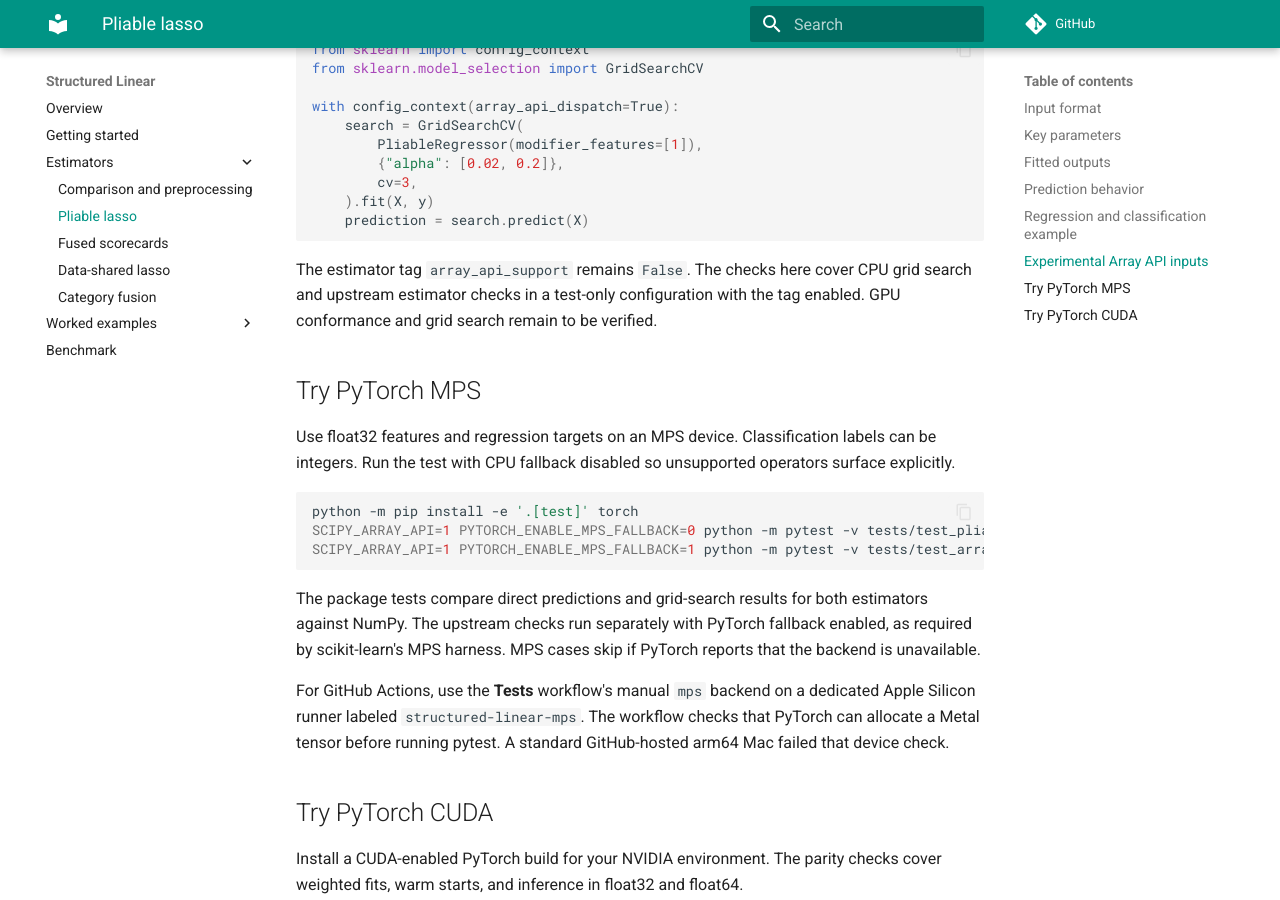
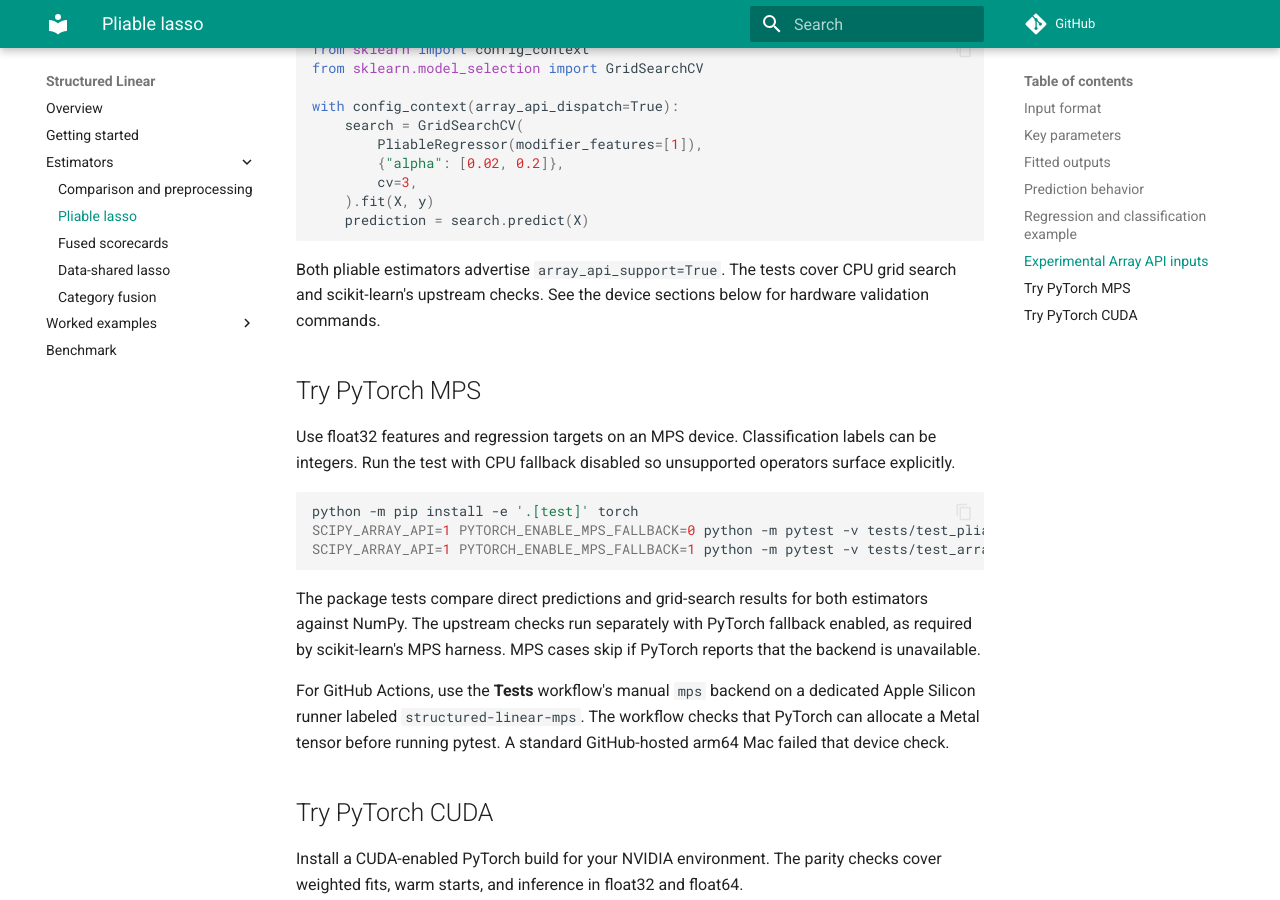
Before and after one commit to lcrmorin/pliable-lasso, an MkDocs documentation site: the page built from docs/pliable.md, in a window 1280 px wide and 900 px high, scrolled down 1683 px. Built offline with MkDocs 1.6.1 and Material for MkDocs 9.7.7, drawn with Linux system fonts in a browser that asks for light colours; comment, search, counter and statistics services are not loaded.

Commit message:
Advertise Array API support for pliable estimators

````diff
--- a/docs/pliable.md
+++ b/docs/pliable.md
@@ -81,10 +81,9 @@ with config_context(array_api_dispatch=True):
     prediction = search.predict(X)
 ```
 
-The estimator tag `array_api_support` remains `False`. The checks here
-cover CPU grid search and upstream estimator checks in a test-only
-configuration with the tag enabled. GPU conformance and grid search
-remain to be verified.
+Both pliable estimators advertise `array_api_support=True`. The tests
+cover CPU grid search and scikit-learn's upstream checks. See the device
+sections below for hardware validation commands.
 
 ## Try PyTorch MPS
 
````
Also changed, not shown: docs/estimators.md (+3 -2 lines), 2 other files.
